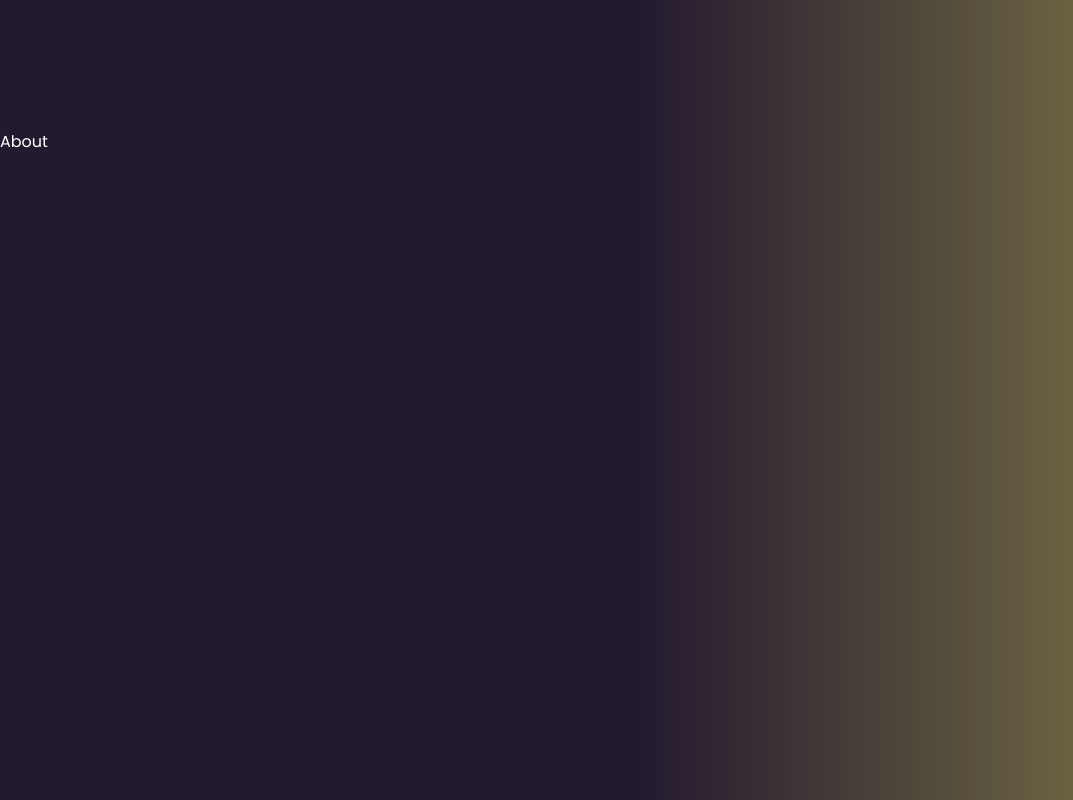
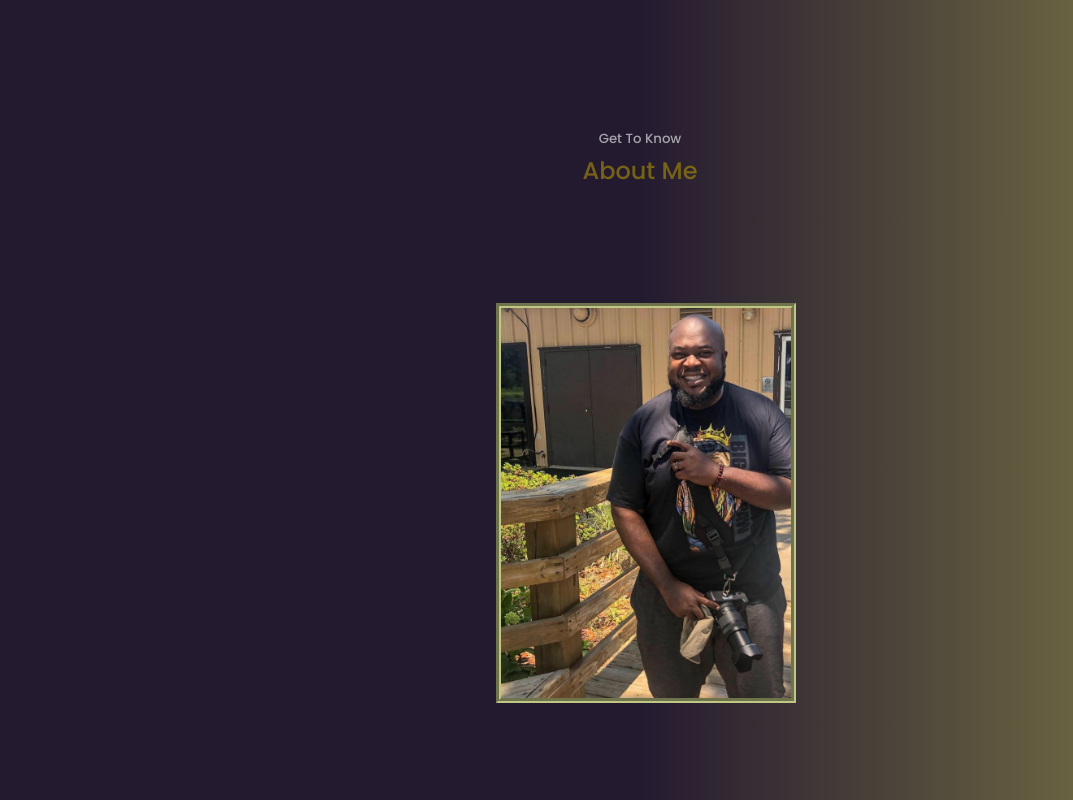
Before and after one commit to keirlsmith/React-Portfolio-Website, a React (Create React App) app: page / in a window 1280 px wide. Shown: the part 800-1600 px from the top of the page, without its empty margins (0-1073 px from the left). Built offline with nearby package versions, Linux system fonts and the light colour scheme.

Commit message:
About Me Start

```diff
--- a/src/components/about/About.jsx
+++ b/src/components/about/About.jsx
@@ -1,9 +1,25 @@
 import React from 'react';
 import './about.css';
+import ME2 from '../../assets/img/profilePic.jpg';
 
 const About = () => {
   return (
-    <section id='#about'>About</section>
+    <section id='about'>
+        <h5>Get To Know</h5>
+        <h2>About Me</h2>
+
+        <div className="container about__container">
+            <div className="about__me">
+                <div className="about__me-image">
+                    <img src={ME2} alt="" />
+                </div>
+            </div>
+
+            <div className="about__content">
+
+            </div>
+        </div>
+    </section>
   )
 }
 
--- a/src/components/header/nav/Nav.jsx
+++ b/src/components/header/nav/Nav.jsx
@@ -8,14 +8,14 @@ import {AiOutlineMessage} from 'react-icons/ai';
 import {useState} from 'react';
 
 const Nav = () => {
-  const [activeName, setActiveNav] = useState('#');
+  const [activeNav, setActiveNav] = useState('#');
   return (
     <nav>
-        <a href="#" className='active'><AiOutlineHome /></a>
-        <a href="#about"><AiOutlineUser /></a>
-        <a href="#experience"><BiBook /></a>
-        <a href="#photography"><AiOutlineCamera /></a>
-        <a href="#contact"><AiOutlineMessage /></a>
+        <a href="#" onClick={() => setActiveNav('#')} className={activeNav === '#' ? 'active' : ''}><AiOutlineHome /></a>
+        <a href="#about" onClick={() => setActiveNav('#about')} className={activeNav === '#about' ? 'active' : ''}><AiOutlineUser /></a>
+        <a href="#experience" onClick={() => setActiveNav('#experience')} className={activeNav === '#experience' ? 'active' : ''}><BiBook /></a>
+        <a href="#photography" onClick={() => setActiveNav('#photography')} className={activeNav === '#photography' ? 'active' : ''}><AiOutlineCamera /></a>
+        <a href="#contact" onClick={() => setActiveNav('#contact')} className={activeNav === '#contact' ? 'active' : ''}><AiOutlineMessage /></a>
     </nav>
   )
 }
--- a/src/index.css
+++ b/src/index.css
@@ -70,7 +70,7 @@ section > h2, section > h5 {
 }
 
 section > h2 {
-    color: var(--color-primary);
+    color: var(--color-bg);
     margin-bottom: 3rem;
 }
 
```
